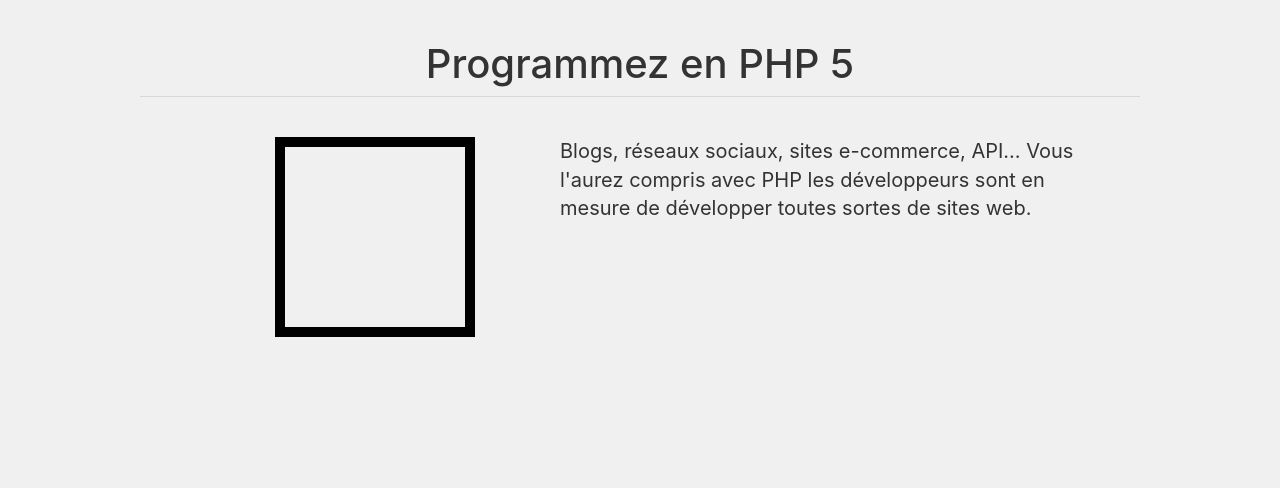
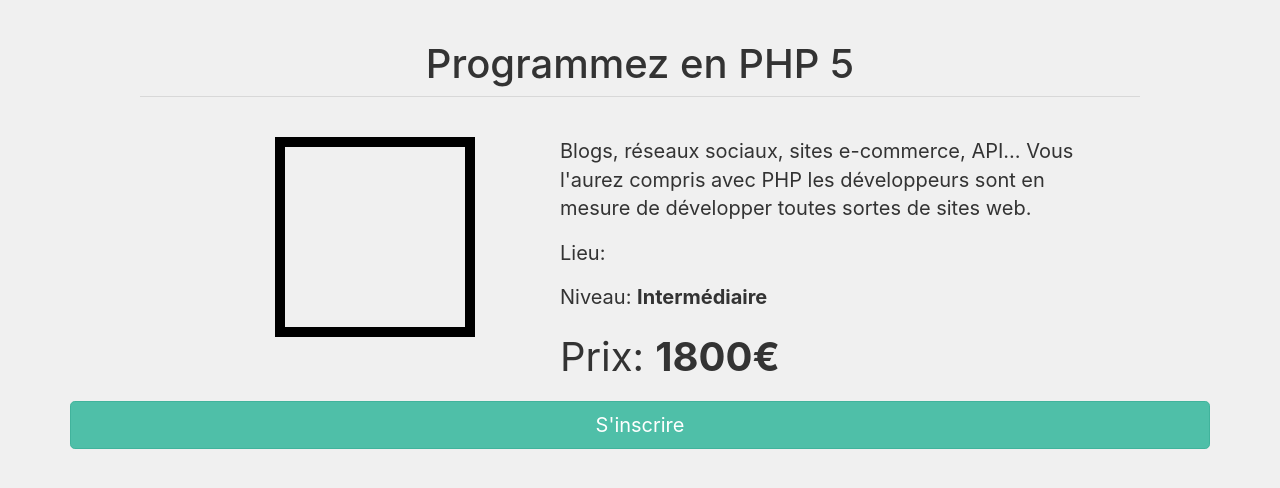
Before and after one commit to MeddySeize/MFC_2020, a PHP site: page /details.php?idFrm=5 in a window 1280 px wide. Shown: the part 52-540 px from the top of the page. Run offline with PHP 8.4, Linux system fonts and the light colour scheme; data comes from the database, SQL or seed files in the repository; data that the repository does not hold is empty.

Commit message:
Ajout des informations de la formation

```diff
--- a/details.php
+++ b/details.php
@@ -22,19 +22,24 @@
     <div class="col-xl-12 center">
       <div class="Htitle">
         <h1 style="text-align: center;"><?php echo($dLine['form_nom']); ?></h1>
-        <hr> <!--Mettre une ombre-->
+        <hr>
       </div>
     </div>
   <div class="row">
-  <div class="col-xl-2"></div>
+  <div class="col-xl-2"></div> <!--Ajuster/equilibrer la page-->
     <div class="col-xl-3">
       <div class="box">
-
+         <!-- Pour mettre une image -->
       </div>
     </div>
     <div class="col-xl-6">
         <p style="font-size: 20px"><?php echo($dLine['form_desc']); ?></p>
+        <p style="font-size: 20px">Lieu: <b><?php echo($dLine['form_ville'])?></b></p>
+        <p style="font-size: 20px">Niveau: <b><?php echo($dLine['form_niveau'])?></b></p>
+        <p style="font-size: 40px">Prix: <b><?php echo($dLine['form_prix'])?>€</b></p>
     </div>
+
+       <input type="submit"  class="btn btn-primary btn-lg btn-block" name="envoiFormInsc" value = "S'inscrire">
   </div>
   </div>
   <?php
```
